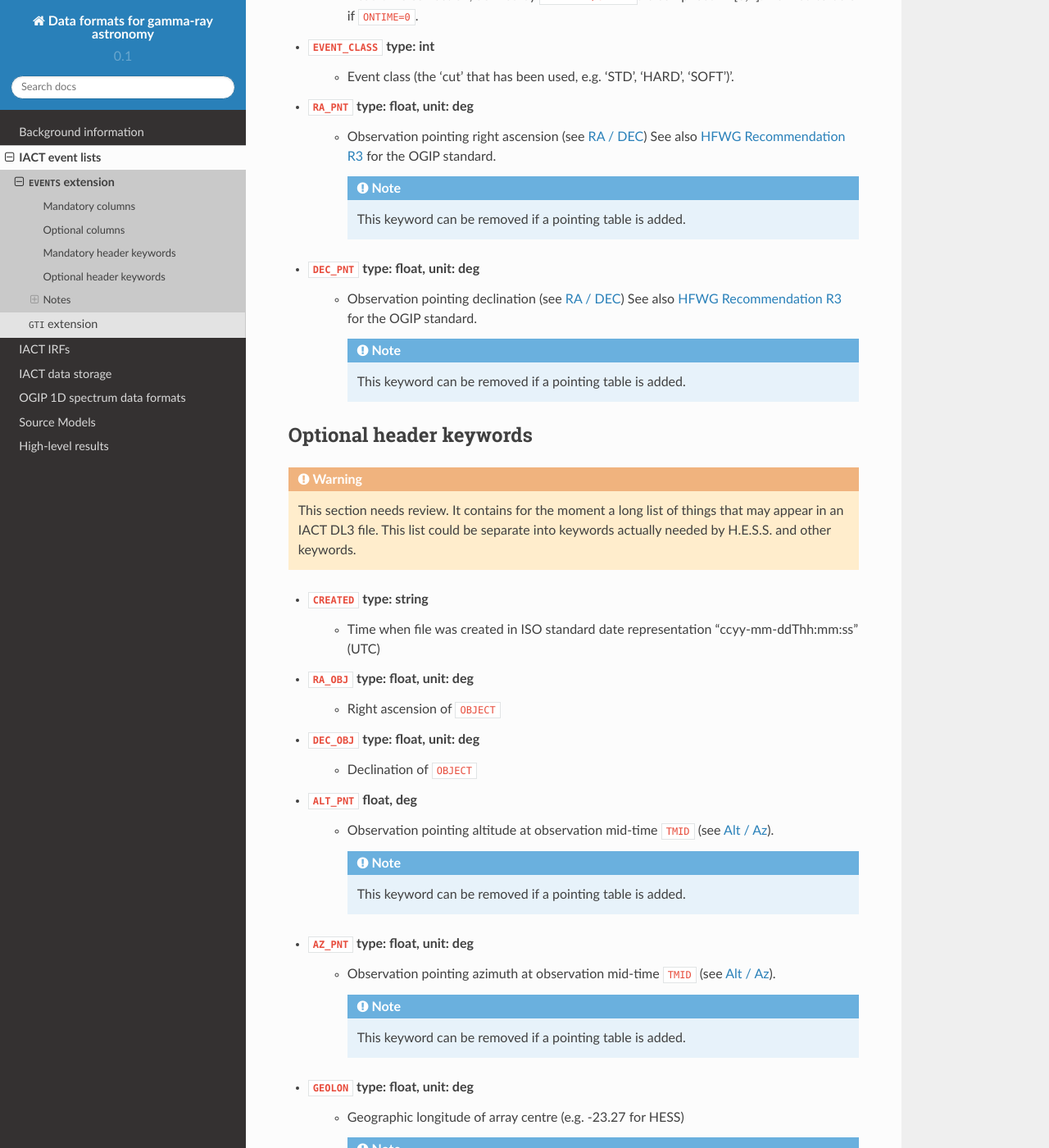
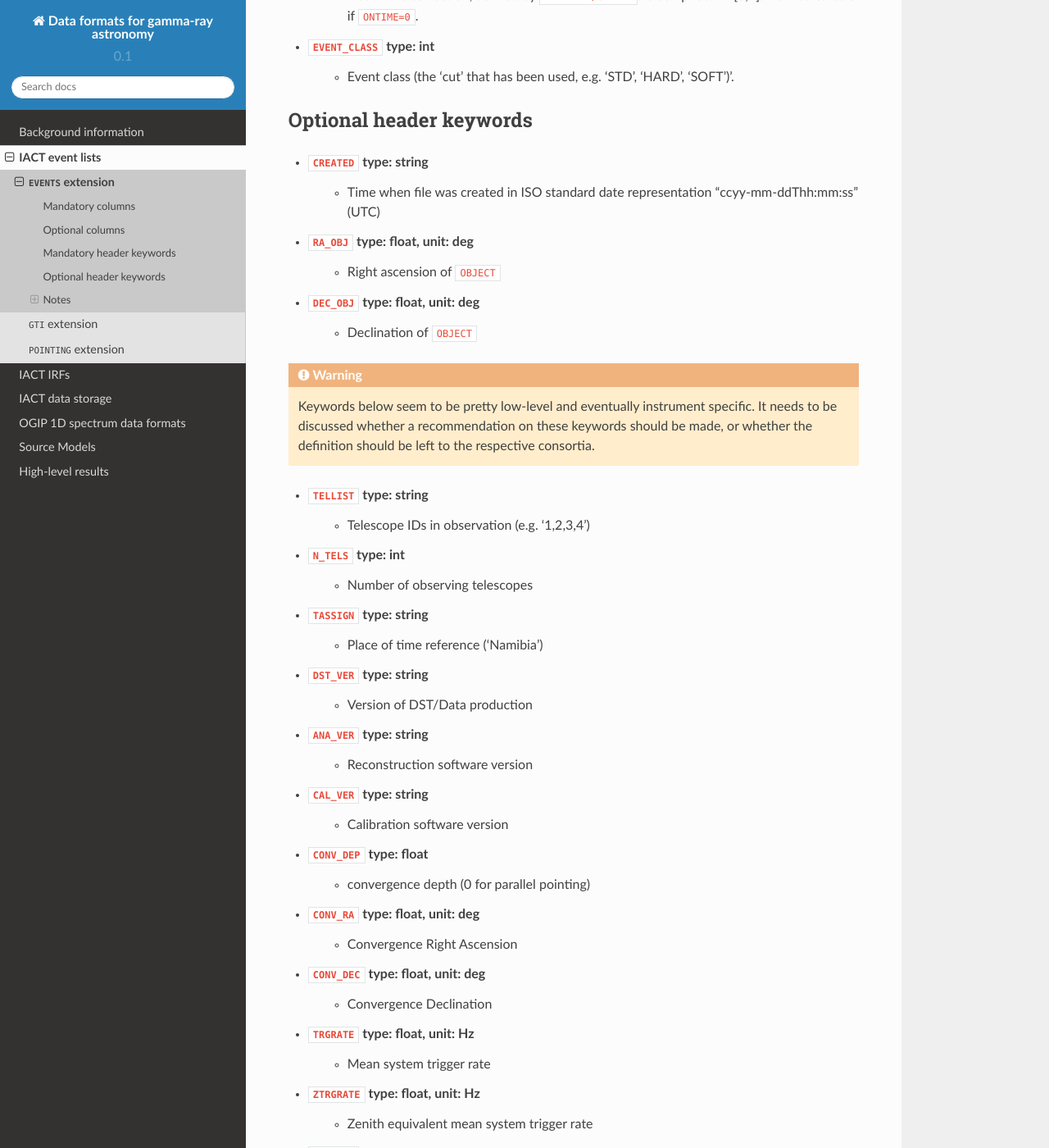
Before and after one commit to open-gamma-ray-astro/gamma-astro-data-formats, a Sphinx documentation site: the page built from source/events/events.rst, in a window 1280 px wide and 1400 px high, scrolled down 5318 px. Shown: the whole window at 82% size. Built offline with Sphinx 7.4.7 and the Read the Docs theme 2.0.0, drawn with Linux system fonts in a browser that asks for light colours; some of the changed text lies outside the part shown.

Commit message:
Add proposal for pointing table

```diff
--- a/source/events/events.rst
+++ b/source/events/events.rst
@@ -198,28 +198,10 @@
       Is comprised in [0,1]. Defined to be 0 if ``ONTIME=0``.
 * ``EVENT_CLASS`` type: int
     * Event class (the 'cut' that has been used, e.g. 'STD', 'HARD', 'SOFT')'.
-* ``RA_PNT`` type: float, unit: deg
-    * Observation pointing right ascension (see :ref:`sky-coordinates-radec`)
-      See also `HFWG Recommendation R3`_ for the OGIP standard.
-
-      .. note::
-         This keyword can be removed if a pointing table is added.
-* ``DEC_PNT`` type: float, unit: deg
-    * Observation pointing declination (see :ref:`sky-coordinates-radec`)
-      See also `HFWG Recommendation R3`_ for the OGIP standard.
-
-      .. note::
-         This keyword can be removed if a pointing table is added.
 
 
 Optional header keywords
 ------------------------
-
-.. warning::
-
-   This section needs review. It contains for the moment a long list of things
-   that may appear in an IACT DL3 file. This list could be separate into
-   keywords actually needed by H.E.S.S. and other keywords.
 
 * ``CREATED`` type: string
     * Time when file was created in ISO standard date representation
@@ -228,40 +210,6 @@
     * Right ascension of ``OBJECT``
 * ``DEC_OBJ`` type: float, unit: deg
     * Declination of ``OBJECT``
-* ``ALT_PNT`` float, deg
-    * Observation pointing altitude at observation mid-time ``TMID``
-      (see :ref:`sky-coordinates-altaz`).
-
-      .. note::
-         This keyword can be removed if a pointing table is added.
-* ``AZ_PNT`` type: float, unit: deg
-    * Observation pointing azimuth at observation mid-time ``TMID``
-      (see :ref:`sky-coordinates-altaz`).
-
-      .. note::
-         This keyword can be removed if a pointing table is added.
-* ``GEOLON`` type: float, unit: deg
-    * Geographic longitude of array centre (e.g. -23.27 for HESS)
-
-      .. note::
-         This keyword can be removed if a pointing table is added.
-         It should probably become a pointing table keyword.
-* ``GEOLAT`` type: float, unit: deg
-    * Geographic latitude of array centre (e.g. -16.5 for HESS)
-
-      .. note::
-         This keyword can be removed if a pointing table is added.
-         It should probably become a pointing table keyword.
-* ``ALTITUDE`` type: float, unit: m
-    * Altitude of array center above sea level (1835 for HESS)
-
-      .. note::
-         This keyword can be removed if a pointing table is added.
-         It should probably become a pointing table keyword.
-* ``TELLIST`` type: string
-    * Telescope IDs in observation (e.g. '1,2,3,4')
-* ``N_TELS`` type: int
-    * Number of observing telescopes
 
 .. warning::
    Keywords below seem to be pretty low-level and eventually instrument
--- a/source/events/index.rst
+++ b/source/events/index.rst
@@ -13,3 +13,4 @@
 
    events
    gti
+   pointing
```
Also changed, not shown: other parts of source/events/events.rst (+4 -0 lines), source/events/pointing.rst (added, +56 -0 lines).
